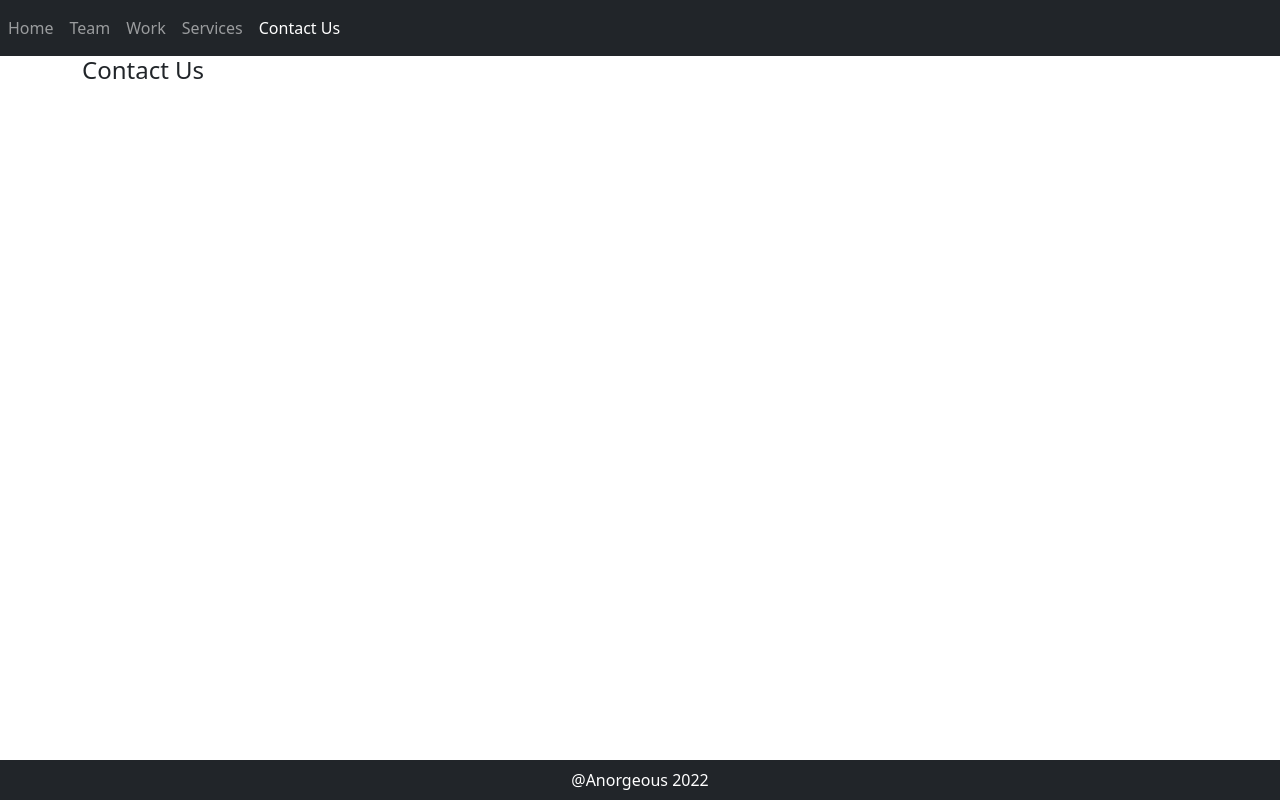
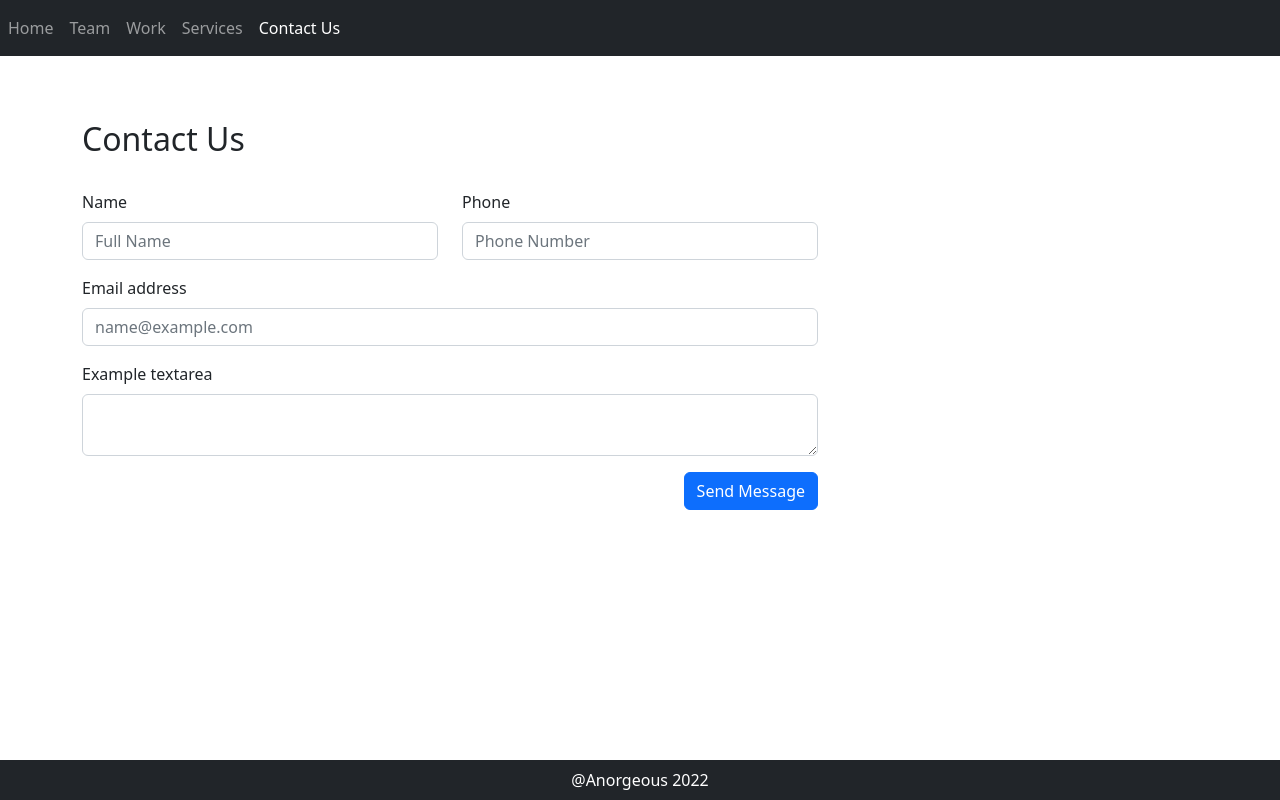
Before and after one commit to SSMalik99/anorgeous, a React (Create React App) app: page /contact in a window 1280 px wide. Built offline with nearby package versions, Linux system fonts and the light colour scheme.

Commit message:
Structure and style contact form

```diff
--- a/src/Frontend/Content/Contact.tsx
+++ b/src/Frontend/Content/Contact.tsx
@@ -2,9 +2,39 @@ import React from "react";
 
 const Contact = () => {
     return (
-        <div className="container">
-            <h4>Contact Us</h4>
-        </div>
+        <section>
+            <div className="container">
+            <h2>Contact Us</h2>
+                    <div className="row">
+                        <div className="col-lg-8 col-12 mt-4">
+                            <div className="row">
+                                <div className="col-lg-6 col-12 mb-3">
+                                    <label htmlFor="fullName" className="form-label">Name</label>
+                                    <input type="text" className="form-control" id="fullName" placeholder="Full Name"/>
+                                </div>
+                                <div className="col-lg-6 col-12 mb-3">
+                                    <label htmlFor="phone" className="form-label">Phone</label>
+                                    <input type="phone" className="form-control" id="phone" placeholder="Phone Number"/>
+                                </div>
+                            </div>
+                            <div className="row">
+                                <div className="mb-3">
+                                    <label htmlFor="email" className="form-label">Email address</label>
+                                    <input type="email" className="form-control" id="email" placeholder="name@example.com"/>
+                                </div>
+                                <div className="mb-3">
+                                    <label htmlFor="discussion" className="form-label">Example textarea</label>
+                                    <textarea className="form-control" id="discussion"></textarea>
+                                    </div>
+                            </div>
+                            <div className="d-flex justify-content-end">
+                                <button type="submit" className="btn btn-primary">Send Message</button>
+                            </div>
+                        </div>
+                    </div>
+            </div>
+        </section>
+
     )
 }
 
--- a/src/index.css
+++ b/src/index.css
@@ -72,7 +72,7 @@ h1 {
 }
 
 section {
-  margin-top: 8rem;
+  margin-top: 4rem;
 }
 
 section>h2,
@@ -134,7 +134,7 @@ img {
   }
 
   section {
-      margin-top: 6rem;
+      margin-top: 3rem;
   }
 }
 
```
